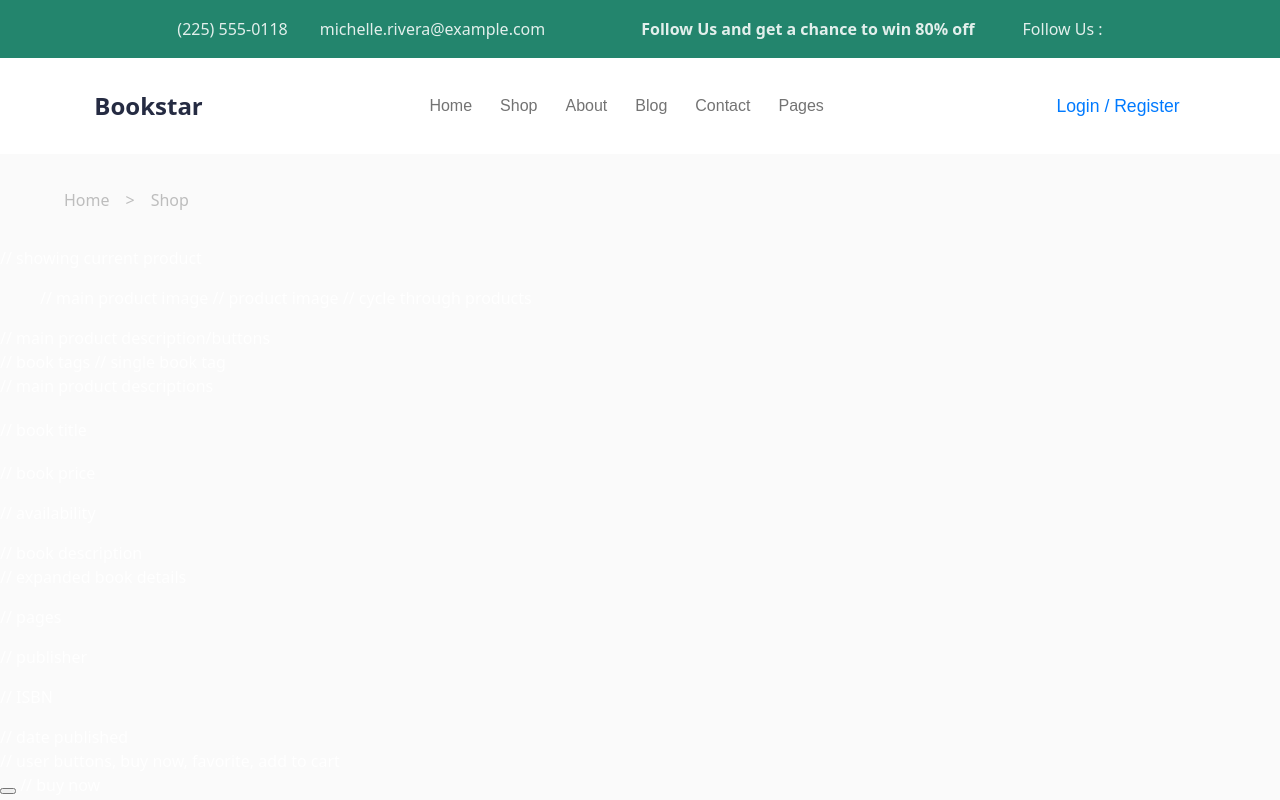
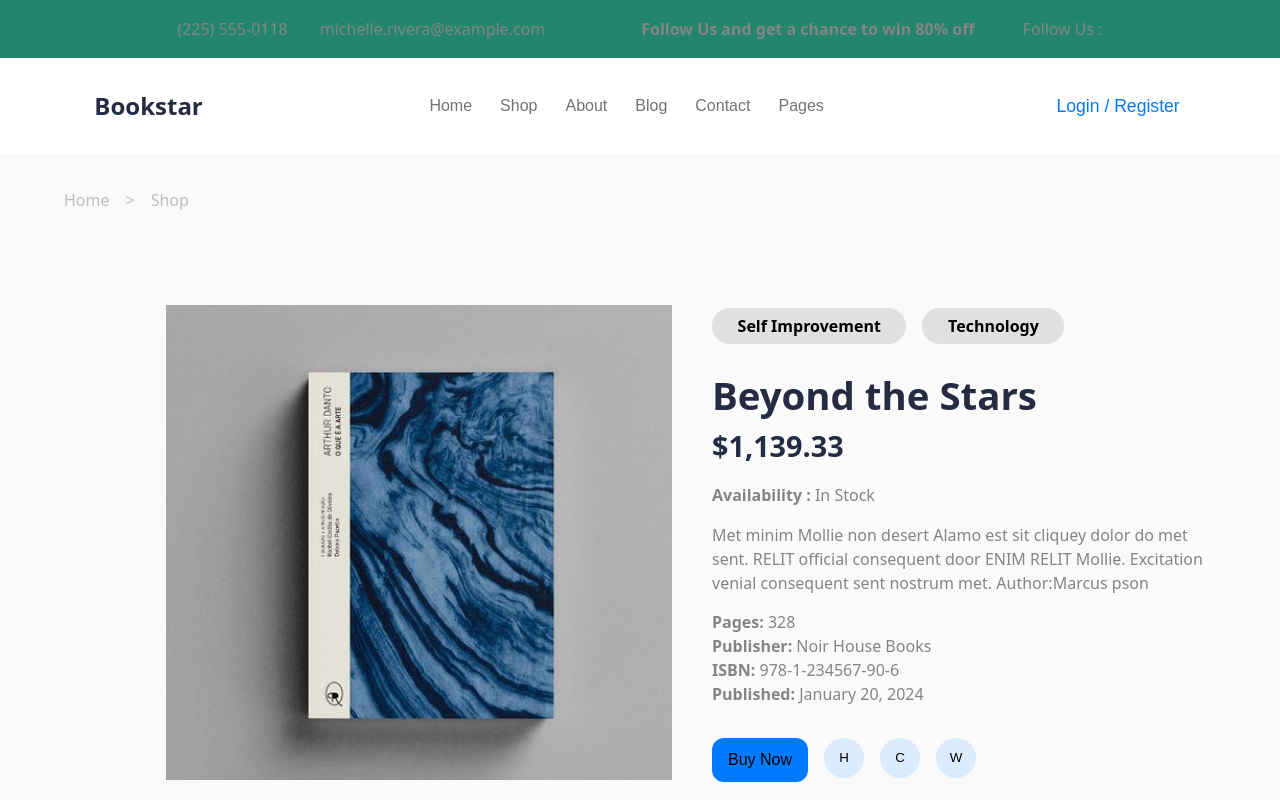
Before and after one commit to ichimaru001/hacker-penugasan, a React (Vite) app: page / in a window 1280 px wide. Shown: the top 800 px of the page. Built offline with nearby package versions, Linux system fonts and the light colour scheme.

Commit message:
feat(ui): implement layout and styling for current product carousel

```diff
--- a/src/App.css
+++ b/src/App.css
@@ -1,5 +1,6 @@
 body {
   background-color: #fafafa;
+  color: #858585;
 }
 
 /* Navigation */
@@ -23,3 +24,27 @@ body {
 .hierarchy-small-nav {
   color: #bdbdbd;
 }
+
+/* Current Product */
+.CurrentProduct-book-tag-div {
+  width: 506px;
+  display: flex;
+  flex-direction: row;
+  justify-content: flex-start;
+  align-items: center;
+  column-gap: 1rem;
+  flex-wrap: wrap;
+}
+
+.CurrentProduct-book-tag {
+  color: #000000;
+  font-size: 1rem;
+  font-weight: 600;
+  background-color: #e0e0e0;
+  padding: 0.4rem 1.6rem;
+  border-radius: 2rem;
+}
+
+.CurrentProduct-book-details {
+  margin: 0;
+}
--- a/src/components/CurrentProduct.jsx
+++ b/src/components/CurrentProduct.jsx
@@ -1,46 +1,178 @@
 import React from "react";
-
+import carouselImage from "../assets/carousel-inner.png";
 export const CurrentProduct = () => {
   return (
-    <section>
-      // showing current product
+    <section
+      style={{
+        minHeight: "598px",
+        display: "flex",
+        justifyContent: "center",
+      }}
+    >
+      <div
+        style={{
+          minWidth: "506px",
+          minHeight: "475px",
+          display: "flex",
+          flexDirection: "row",
+          justifyContent: "center",
+          alignItems: "center",
+          // columnGap: "1rem",
+          // flexWrap: "wrap",
+        }}
+      >
         <figure>
-        // main product image
-        <img src="" alt="" /> // product image
-        <span></span> // cycle through products
+          <img src={carouselImage} alt="" />
+          {/* <span></span> */}
         </figure>
-      <article>
-        // main product description/buttons
-        <div>
-          // book tags
-          <span></span> // single book tag
+        <article
+          style={{
+            width: "506px",
+            height: "475px",
+            display: "flex",
+            flexDirection: "column",
+            // justifyContent: "center",
+            alignItems: "center",
+            // rowGap: "1rem",
+            flexWrap: "wrap",
+          }}
+        >
+          <div className="CurrentProduct-book-tag-div">
+            <span className="CurrentProduct-book-tag">Self Improvement</span>
+            <span className="CurrentProduct-book-tag">Technology</span>
           </div>
           <div>
-          // main product descriptions
-          <h2></h2> // book title
-          <h3></h3> // book price
-          <p></p> // availability
-          <p></p> // book description
-          <div>
-            // expanded book details
-            <p></p> // pages
-            <p></p> // publisher
-            <p></p> // ISBN
-            <p></p> // date published
+            <h2
+              style={{
+                color: "#252B42",
+                fontSize: "2.4rem",
+                margin: "0",
+                marginTop: "1.4rem",
+              }}
+            >
+              Beyond the Stars
+            </h2>
+            <h3
+              style={{
+                color: "#252B42",
+                fontSize: "1.8rem",
+                margin: "0",
+              }}
+            >
+              $1,139.33
+            </h3>
+            <p>
+              <b>Availability :</b> In Stock
+            </p>
+            <p
+              style={{
+                wordWrap: "break-word",
+                margin: "0",
+              }}
+            >
+              Met minim Mollie non desert Alamo est sit cliquey dolor do met
+              sent. RELIT official consequent door ENIM RELIT Mollie. Excitation
+              venial consequent sent nostrum met. Author:Marcus pson
+            </p>
+            <div
+              style={{
+                marginTop: "0.9rem",
+              }}
+            >
+              <p className="CurrentProduct-book-details">
+                <b>Pages:</b> 328
+              </p>
+              <p className="CurrentProduct-book-details">
+                <b>Publisher:</b> Noir House Books
+              </p>
+              <p className="CurrentProduct-book-details">
+                <b>ISBN:</b> 978-1-234567-90-6
+              </p>
+              <p className="CurrentProduct-book-details">
+                <b>Published:</b> January 20, 2024
+              </p>
             </div>
           </div>
+          <div
+            style={{
+              width: "506px",
+              display: "flex",
+              flexDirection: "row",
+              justifyContent: "flex-start",
+              // alignItems: "center",
+              columnGap: "1rem",
+              flexWrap: "wrap",
+              marginTop: "2rem",
+            }}
+          >
+            {/* // user buttons, buy now, favorite, add to cart */}
             <div>
-          // user buttons, buy now, favorite, add to cart
-          <div>
-            <button></button> // buy now
+              <button
+                style={{
+                  fontSize: "1rem",
+                  fontWeight: "500",
+                  width: "96px",
+                  height: "44px",
+                  backgroundColor: "#007AFF",
+                  border: "none",
+                  borderRadius: "12px",
+                }}
+              >
+                Buy Now
+              </button>
+              {/* // buy now */}
             </div>
-          <div>
-            <button></button> // like
-            <button></button> // cart
-            <button></button> // watch list
+            <div
+              style={{
+                display: "flex",
+                flexDirection: "row",
+                justifyContent: "flex-start",
+                // alignItems: "center",
+                columnGap: "1rem",
+                // flexWrap: "wrap",
+                // marginTop: "2rem",
+              }}
+            >
+              <button
+                style={{
+                  width: "40px",
+                  height: "40px",
+                  backgroundColor: "#DBECFF",
+                  borderRadius: "100%",
+                  border: "none",
+                }}
+              >
+                H
+              </button>
+              {/* // like */}
+              <button
+                style={{
+                  width: "40px",
+                  height: "40px",
+                  backgroundColor: "#DBECFF",
+                  borderRadius: "100%",
+                  border: "none",
+                }}
+              >
+                C
+              </button>
+              {/* // cart */}
+              <button
+                style={{
+                  width: "40px",
+                  height: "40px",
+                  backgroundColor: "#DBECFF",
+                  borderRadius: "100%",
+                  border: "none",
+                }}
+              >
+                W
+              </button>
+              {/* // watch list */}
             </div>
           </div>
         </article>
+      </div>
     </section>
   );
 };
--- a/src/index.css
+++ b/src/index.css
@@ -28,7 +28,9 @@ body {
   place-items: center;
   min-width: 320px;
   min-height: 100vh;
-  background-color: #fafafa;
+  /* overflow: auto; */
+
+  /* background-color: #fafafa; */
 }
 
 h1 {
```
Lines whose indentation alone changed are shown as unchanged.
